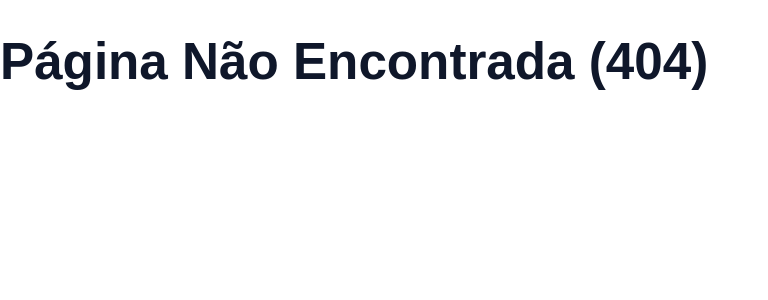
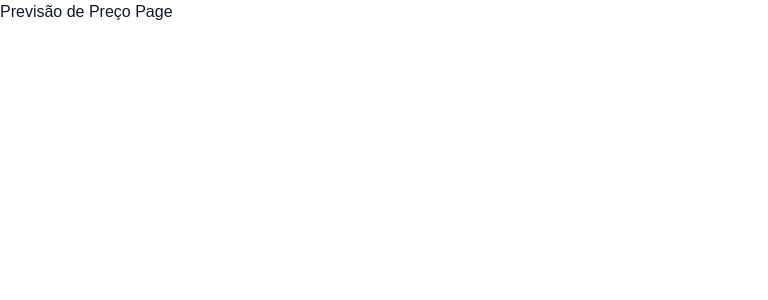
Before and after one commit to josedurigon/Repo-Germinai-react, a React (Vite) app: page /previsao-preco in a window 1280 px wide. Before the commit this address had no page. Shown: the top 300 px of the page, without its empty margins (0-768 px from the left). Built offline with nearby package versions, Linux system fonts and the light colour scheme.

Commit message:
Início da feature de previsão de preço

```diff
--- a/package.json
+++ b/package.json
@@ -15,6 +15,7 @@
     "primereact": "^10.9.7",
     "react": "^19.1.1",
     "react-dom": "^19.1.1",
+    "react-icons": "^5.5.0",
     "react-router-dom": "^7.8.2"
   },
   "devDependencies": {
--- /dev/null
+++ b/src/pages/gestorInteligente/PrevisaoPreco.tsx
@@ -0,0 +1,9 @@
+import React from 'react';
+import { useState } from "react";
+import { useNavigate } from "react-router-dom";
+
+const PrevisaoPreco = () => {
+  return <div>Previsão de Preço Page</div>;
+}
+
+export default PrevisaoPreco;
--- a/src/routes/Routes.tsx
+++ b/src/routes/Routes.tsx
@@ -8,6 +8,7 @@ import UserList from '../pages/user/ListUsers';
 import AppLayout from '../layouts/AppLayout';
 import ProtectedRoute from './ProtectedRoute';
 import AboutUs from '../components/AboutUs/AboutUs';
+import PrevisaoPreco from '../pages/gestorInteligente/PrevisaoPreco';
 
 
 const AppRoutes: React.FC = () => {
@@ -17,7 +18,7 @@ const AppRoutes: React.FC = () => {
       <Route path="/" element={<Homepage />} />
       <Route path='/sobre-nos' element={<AboutUs />} />
       <Route path="/login" element={<Login />} />
-
+      <Route path="/previsao-preco" element={<PrevisaoPreco />} />
       <Route element={<ProtectedRoute />}>
         <Route path="/application" element={<AppLayout />}>
           <Route path="home" element={<h1>Home</h1>} />
```
Also changed, not shown: src/components/Navegation/navegation.tsx (added), 1 other file (tests, documents, lock files or other folders).
